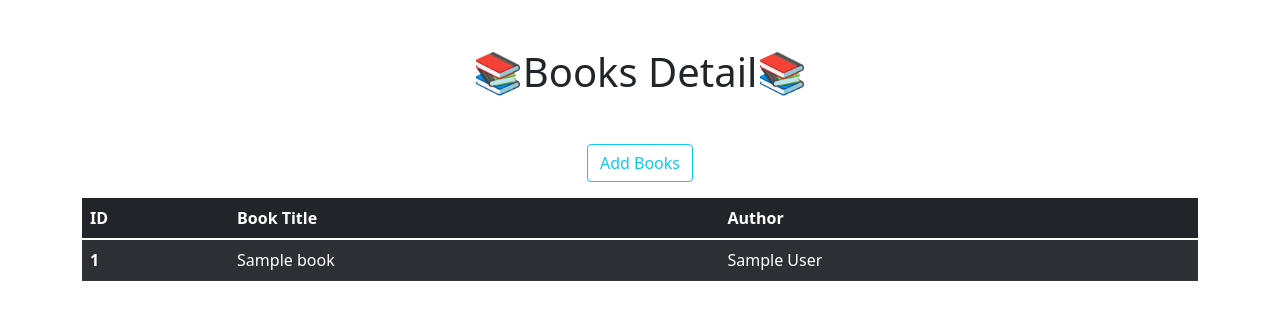
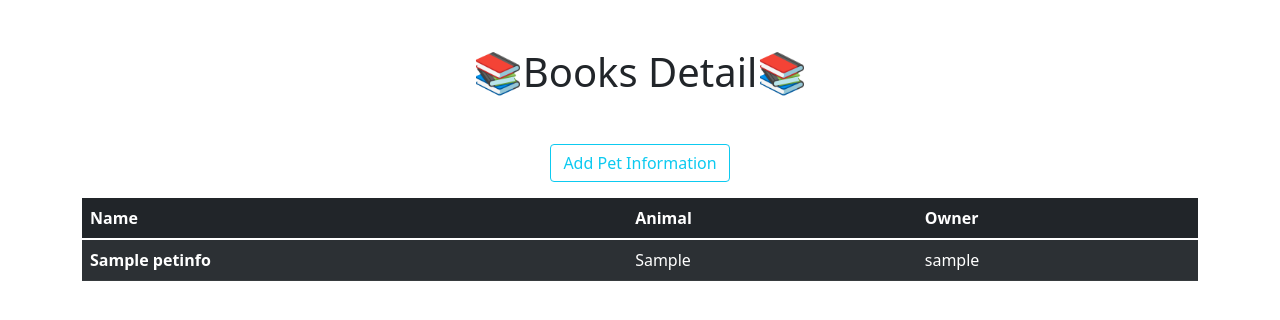
Before and after one commit to AdamT-TLee/BOBP, a Flask app: page / in a window 1280 px wide. Shown: the top 320 px of the page. Run offline with Flask 3, Linux system fonts and the light colour scheme; tables that the repository leaves empty hold one stand-in row (values such as "Sample post").

Commit message:
working online template version

```diff
--- a/app.py
+++ b/app.py
@@ -1,5 +1,7 @@
 from flask import Flask, render_template, request, redirect, url_for
 from flask_sqlalchemy import SQLAlchemy
+from sqlalchemy import create_engine
+
 
 # Creating Flask app
 app = Flask(__name__)
@@ -10,7 +12,7 @@ db = SQLAlchemy()
 user = "root"
 pin = "Pendulum1597!"
 host = "localhost"
-db_name = "books_db"
+db_name = "petDB"
 
 # Configuring database URI
 app.config['SQLALCHEMY_DATABASE_URI'] = f"mysql+pymysql://{user}:{pin}@{host}/{db_name}"
@@ -20,40 +22,39 @@ app.config['SQLALCHEMY_TRACK_MODIFICATIONS'] = False
 
 db.init_app(app)
 
-class Books(db.Model):
-    __tablename__ = "books"
+class Pets(db.Model):
+    __tablename__ = "petInfo"
 
-    id = db.Column(db.Integer, primary_key=True)
-    title = db.Column(db.String(500), nullable=False, unique=True)
-    author = db.Column(db.String(500), nullable=False)
-def create_db():
-    with app.app_context():
-        db.create_all()
+    pet_name = db.Column(db.String(20), primary_key=True)
+    pet_type = db.Column(db.String(5), nullable=False)
+    username = db.Column(db.String(30), nullable=False)
 
 # Home route
 @app.route("/")
 def home():
-    details = Books.query.all()
+    details = Pets.query.all()
     return render_template("home.html", details=details)
 
 
 # Add data route
 @app.route("/add", methods=['GET', 'POST'])
-def add_books():
+def add_pets():
     if request.method == 'POST':
-        book_title = request.form.get('title')
-        book_author = request.form.get('author')
+        pet_name = request.form.get('pet_name') #Title = name, author = type
+        pet_type = request.form.get('pet_type')
+        username = "divya"
 
-        add_detail = Books(
-            title=book_title,
-            author=book_author
+        add_detail = Pets(
+            pet_name=pet_name,
+            pet_type=pet_type,
+            username = username # foreign key constraint
         )
         db.session.add(add_detail)
         db.session.commit()
         return redirect(url_for('home'))
 
-    return render_template("books.html")
+    return render_template("pets.html")
 
 if __name__ == "__main__":
-    create_db()
+    #create_db()
     app.run(debug=True)
--- a/templates/home.html
+++ b/templates/home.html
@@ -1,21 +1,21 @@
 {% extends 'base.html' %}
 
 {% block title %}
-Home of Books
+Pets and Their Owners
 {% endblock %}
 
 {% block content %}
 <h1 class="text-center my-5">📚Books Detail📚</h1>
 <div class="container d-flex justify-content-center align-items-center">
-    <a class="btn btn-outline-info mb-3" href="{{ url_for('add_books') }}">Add Books</a>
+    <a class="btn btn-outline-info mb-3" href="{{ url_for('add_pets') }}">Add Pet Information</a>
 </div>
 <div class="container">
     <table class="table table-dark table-striped">
         <thead>
         <tr>
-            <th scope="col">ID</th>
-            <th scope="col">Book Title</th>
-            <th scope="col">Author</th>
+            <th scope="col">Name</th>
+            <th scope="col">Animal</th>
+            <th scope="col">Owner</th>
         </tr>
         </thead>
         {% if not details%}
@@ -26,9 +26,9 @@ Home of Books
         <tbody>
         {% for data in details %}
         <tr>
-            <th scope="row">{{data.id}}</th>
-            <td>{{data.title}}</td>
-            <td>{{data.author}}</td>
+            <th scope="row">{{data.pet_name}}</th>
+            <td>{{data.pet_type}}</td>
+            <td>{{data.username}}</td>
         </tr>
         {% endfor %}
         </tbody>
```
Also changed, not shown: templates/books.html (deleted, +0 -23 lines), templates/pets.html (added, +27 -0 lines).
